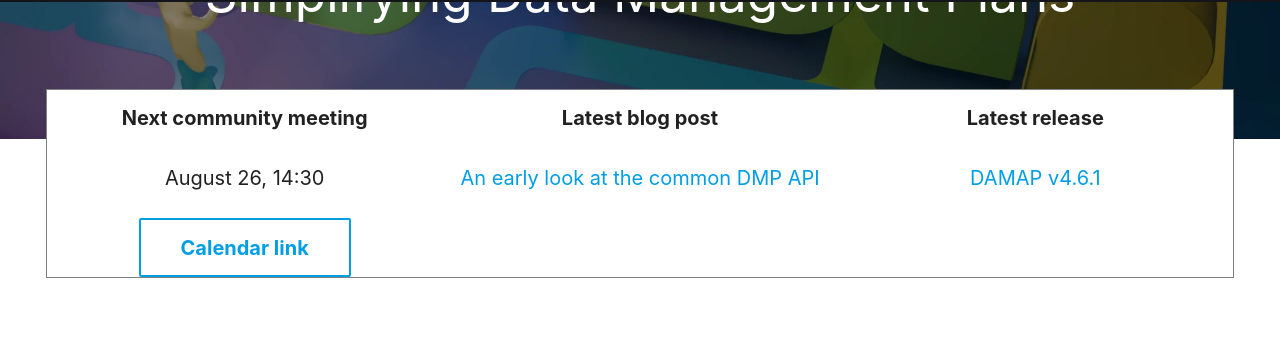
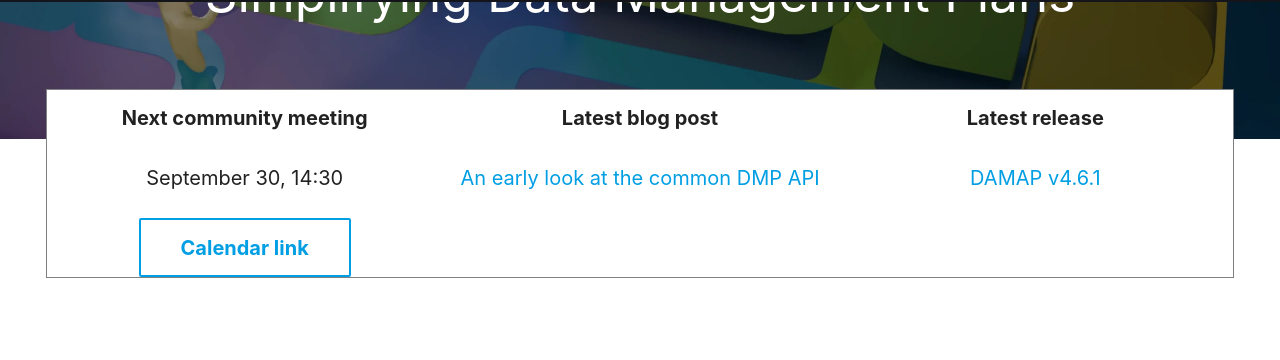
Before and after one commit to damap-org/damap-website, an MkDocs documentation site: the page built from docs/index.md, in a window 1280 px wide and 900 px high, scrolled down 311 px. Shown: the part 94-454 px from the top of the window. Built offline with MkDocs 1.6.1 and Material for MkDocs 9.7.7, drawn with Linux system fonts in a browser that asks for light colours; plug-ins that fetch from the network failed and are left out.

Commit message:
📅 Update next community meeting date

```diff
--- a/docs/index.md
+++ b/docs/index.md
@@ -12,7 +12,7 @@ title: DAMAP - Simplifying Data Management Plans
     <div class="infobox__item">
         <div class="infobox__title">Next community meeting</div>
         <div class="infobox__data">
-            <span class="infobox__text"><time datetime="2025-08-26T14:30:00+0200">August 26, 14:30</time></span>
+            <span class="infobox__text"><time datetime="2025-09-30T14:30:00+0200">September 30, 14:30</time></span>
             <a href="community-meeting.ics" class="md-button sm">Calendar link</a>
         </div>
     </div>
@@ -80,9 +80,9 @@ The content and structure of DAMAP is based on Science Europe's Core Requirement
 <div class="calendar__block">
 <div class="calendar" markdown>
     <h2>Next community meeting</h2>
-    <time datetime="2025-08-26T14:30:00+0200">
+    <time datetime="2025-09-30T14:30:00+0200">
         <span class="calendar__dow">Tue</span>
-        <span class="calendar__day">Aug 26</span>
+        <span class="calendar__day">Sep 30</span>
         <span class="calendar__time">14:30</span>
     </time>
     <footer>
```
